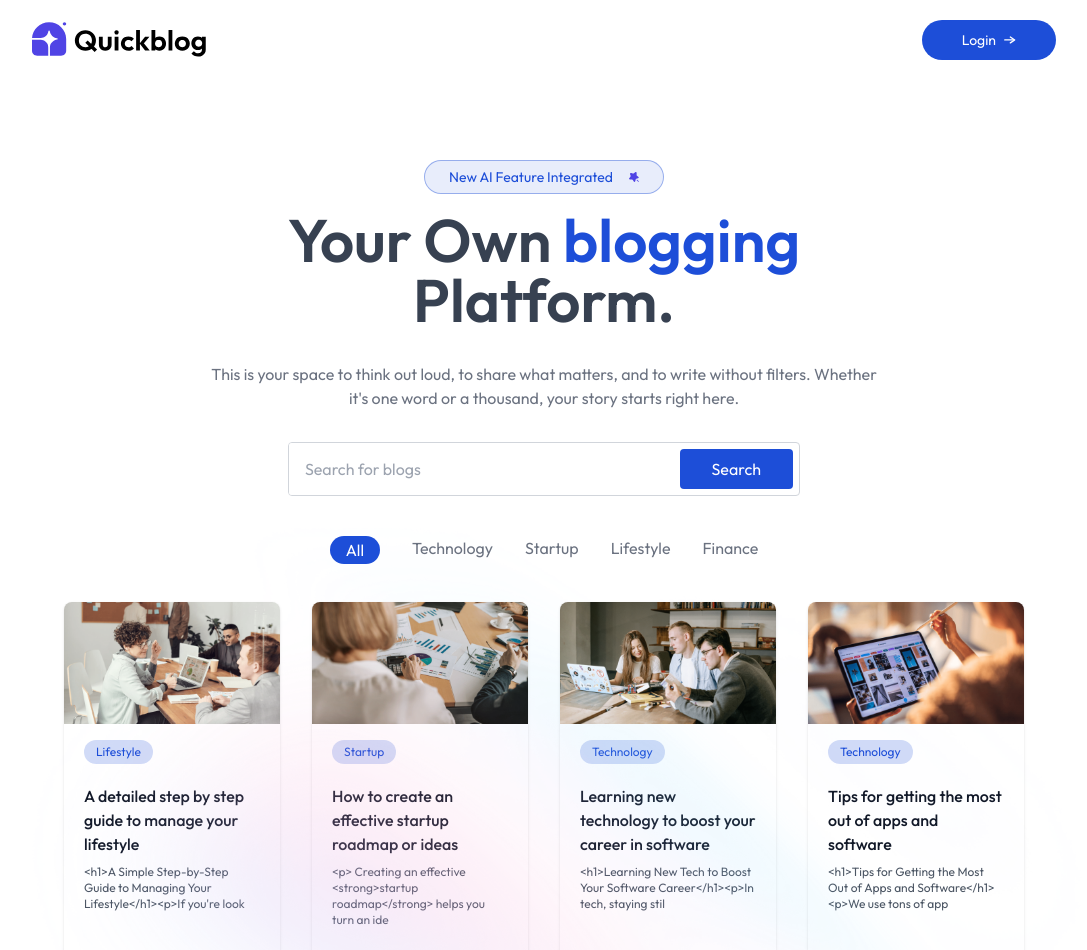
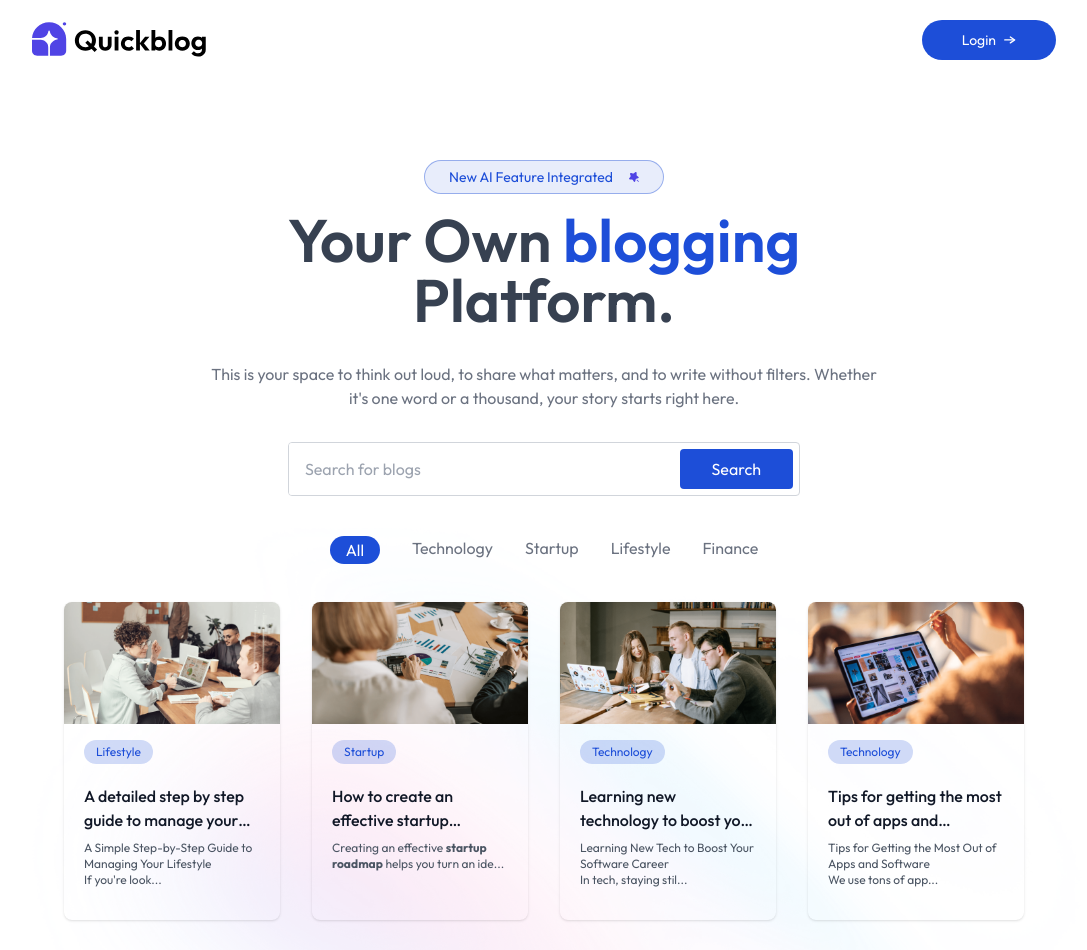
Before and after one commit to SumitDesai-21/BlogApplication, a React (Vite) app in the folder client/: page / in a window 1280 px wide. Shown: the top 950 px of the page, without its empty margins (96-1183 px from the left). Built offline with nearby package versions, Linux system fonts and the light colour scheme.

Commit message:
Added BlogCards

```diff
--- a/client/src/App.jsx
+++ b/client/src/App.jsx
@@ -8,7 +8,7 @@ const App = () => {
     <div>
       <Routes>
         <Route path='/' element = {<Home/>}/>
-        <Route path='/blog' element = {<Blog/>}/>
+        <Route path='/blog/:id' element = {<Blog/>}/>
       </Routes>
     </div>
   )
--- a/client/src/components/BlogCard.jsx
+++ b/client/src/components/BlogCard.jsx
@@ -1,21 +1,42 @@
-import React from 'react'
-import {useNavigate} from 'react-router-dom';
-// get blog data from the props
-const BlogCard = ({blog}) => {
+import React from "react";
+import { useNavigate } from "react-router-dom";
 
-    const {title, description, category, image, _id} = blog;
+const BlogCard = ({ blog }) => {
+    const { title, description, category, image, _id } = blog;
     const navigate = useNavigate();
-  return (
-    <div className='w-full rounded-lg overflow-hidden shadow hover:scale-102 hover:shadow-primary/25 duration-300 cursor-pointer' onClick={()=>navigate(`/blog/${_id}`)}>
-      <img src={image} alt="" className='aspect-video'/>
-      <span className='ml-5 mt-4 px-3 py-1 inline-block bg-blue-700/20 rounded-full text-blue-700 text-xs'>{category}</span>
-        {/* small description */}
-      <div className='p-5'>
-        <h5 className='mb-2 font-medium text-gray-900'>{title}</h5>
-        <p className='mb-3 text-xs text-gray-600'>{description.slice(0, 80)}</p>
-      </div>
-    </div>
-  )
-}
 
-export default BlogCard
+    const handleCardClick = () => {
+        console.log("Navigating to blog:", _id);
+        navigate(`/blog/${_id}`);
+    };
+
+    return (
+        <div
+            onClick={handleCardClick}
+            className="w-full rounded-lg overflow-hidden shadow hover:scale-102 hover:shadow-blue-700/25 duration-300 cursor-pointer transform transition-all"
+        >
+            <img
+                src={image}
+                alt={title || "Blog image"}
+                className="aspect-video object-cover"
+            />
+            {/* Fixed: Added space between py-1 and inline-block */}
+            <span className="ml-5 mt-4 px-3 py-1 inline-block bg-blue-700/20 rounded-full text-blue-700 text-xs">
+                {category}
+            </span>
+            <div className="p-5">
+                <h5 className="mb-2 font-medium text-gray-900 line-clamp-2">
+                    {title}
+                </h5>
+                <p
+                    className="mb-3 text-xs text-gray-600 line-clamp-3"
+                    dangerouslySetInnerHTML={{
+                        __html: description?.slice(0, 80) + "...",
+                    }}
+                />
+            </div>
+        </div>
+    );
+};
+
+export default BlogCard;
```
